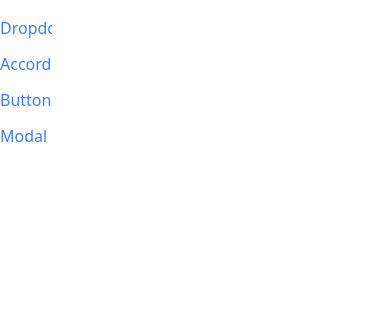
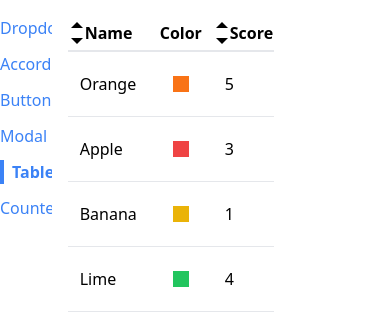
Before and after one commit to svwoodhouse/react-components, a React (Create React App) app: page /table in a window 390 px wide. Shown: the top 326 px of the page. Built offline with nearby package versions, Linux system fonts and the light colour scheme.

Commit message:
Added Table and SortableTable component w hook

```diff
--- a/src/App.js
+++ b/src/App.js
@@ -4,6 +4,8 @@
 import Sidebar from "./components/Sidebar";
 import ButtonPage from "./pages/ButtonPage";
 import ModalPage from "./pages/ModalPage";
+import TablePage from "./pages/TablePage";
+import CounterPage from "./pages/CounterPage";
 
 function App() {
   return (
@@ -22,6 +24,12 @@
         <Route path='/modal'>
           <ModalPage/>
         </Route>
+        <Route path='/table'>
+          <TablePage/>
+        </Route>
+        <Route path='/counter'>
+          <CounterPage initialCount={10}/>
+        </Route>
       </div>
     </div>
   )
--- a/src/components/Sidebar.js
+++ b/src/components/Sidebar.js
@@ -5,7 +5,9 @@
         { label: 'Dropdown', path: '/'},
         { label: 'Accordion', path: '/accordion'},
         { label: 'Buttons', path: '/buttons'},
-        { label: 'Modal', path: '/modal'}
+        { label: 'Modal', path: '/modal'},
+        { label: 'Table', path: '/table'},
+        { label: 'Counter', path: '/counter'}
     ]
 
     const renderedLinks = links.map((link) => {
--- /dev/null
+++ b/src/components/SortableTable.js
@@ -0,0 +1,54 @@
+import { GoTriangleUp, GoTriangleDown } from 'react-icons/go'
+import Table from "./Table";
+import useSort from '../hooks/use-sort';
+
+
+function SortableTable (props) {
+    const { config, data } = props;
+    const {sortedData, sortBy, sortOrder, setSortColumn} = useSort(data, config)
+
+    const updatedConfig = config.map((column) => {
+        if(column.sortValue)
+            return {...column, header: () => (
+            <th className="cursor-pointer hover:bg-gray-100" onClick={()=> setSortColumn(column.label)}>
+                <div className='flex items-center'>
+                    {getIcons(column.label, sortBy, sortOrder)}
+                    {column.label}
+                </div>
+                </th>
+            )}
+
+        else
+            return column
+    })
+
+    return (
+        <Table {...props} data={sortedData} config={updatedConfig}/>
+    )
+}
+
+function getIcons (label, sortBy, sortOrder) {
+    if (label !== sortBy)
+        return <div>
+            <GoTriangleUp/>
+            <GoTriangleDown/>
+        </div>
+
+    if(sortOrder === 'null') {
+        return <div>
+            <GoTriangleUp/>
+            <GoTriangleDown/>
+        </div>
+    } else if (sortOrder === 'asc') {
+        return <div>
+            <GoTriangleUp/>
+        </div>
+    }
+    else if (sortOrder === 'desc') {
+        return <div>
+            <GoTriangleDown/>
+        </div>
+    }
+}
+
+export default SortableTable
--- /dev/null
+++ b/src/components/Table.js
@@ -0,0 +1,39 @@
+import { Fragment } from "react"
+function Table ({ data, config, keyFn }){
+    const renderedRows = data.map((rowData) => {
+        const renderedCells = config.map((column) => {
+            return (
+                <td key={column.label} className="p-3">{column.render(rowData)}</td>
+            )
+        })
+
+        return (
+            <tr className="border-b" key={keyFn(rowData)}>
+                {renderedCells}
+            </tr>
+        )
+    })
+
+    const renderedHeaders = config.map((column) => {
+        if(column.header) {
+            return <Fragment key={column.label}>{column.header()}</Fragment>;
+        }
+        return (
+            <th key={column.label}>{column.label}</th>
+        )
+    })
+    return (
+        <table className="table-auto border-spacing-2">
+            <thead>
+                <tr className="border-b-2">
+                    {renderedHeaders}
+                </tr>
+            </thead>
+            <tbody>
+                {renderedRows}
+            </tbody>
+        </table>
+    )
+}
+
+export default Table
--- /dev/null
+++ b/src/hooks/use-counter.js
@@ -0,0 +1,20 @@
+import { useState, useEffect } from 'react'
+
+function useCounter (initialCount) {
+    const [count, setCount] = useState(initialCount);
+
+    useEffect(() => {
+        console.log(count)
+    }, [count])
+
+    const increment = () => {
+        setCount(count + 1)
+    }
+
+    return {
+        count,
+        increment
+    }
+}
+
+export default useCounter
--- /dev/null
+++ b/src/hooks/use-sort.js
@@ -0,0 +1,52 @@
+import { useState } from 'react'
+
+function useSort(data, config) {
+    const [sortOrder, setSortOrder] = useState(null)
+    const [sortBy, setSortBy] = useState(null)
+
+    const setSortColumn = (label) => {
+        if(sortBy && label !== sortBy){
+            setSortOrder('asc')
+            setSortBy(label)
+            return
+        }
+
+        if(sortOrder === null){
+            setSortOrder('asc')
+            setSortBy(label)
+        }
+        else if (sortOrder === 'asc'){
+            setSortOrder("desc")
+            setSortBy(label)
+        }
+        else if (sortOrder === 'desc'){
+            setSortOrder(null)
+            setSortBy(null)
+        }
+    }
+
+    let sortedData = data;
+    if (sortOrder && sortBy) {
+        const { sortValue } = config.find(column => column.label === sortBy)
+        sortedData = [...data].sort((a,b)=> {
+            const valueA = sortValue(a)
+            const valueB = sortValue(b)
+
+            const reverseOrder = sortOrder === 'asc' ? 1 : -1
+            if (typeof valueA === 'string') {
+                return valueA.localeCompare(valueB) * reverseOrder
+            } else {
+                return (valueA - valueB) * reverseOrder
+            }
+        })
+    }
+
+    return {
+        sortedData,
+        setSortColumn,
+        sortBy,
+        sortOrder
+    }
+}
+
+export default useSort
--- /dev/null
+++ b/src/pages/CounterPage.js
@@ -0,0 +1,15 @@
+import Button from '../components/Button'
+import useCounter from '../hooks/use-counter'
+
+function CounterPage({ initialCount }) {
+    const {count, increment} = useCounter(initialCount)
+
+    return (
+        <div>
+            <h1> Count is {count} </h1>
+            <Button onClick={increment}>Increment</Button>
+        </div>
+    )
+}
+
+export default CounterPage
--- /dev/null
+++ b/src/pages/TablePage.js
@@ -0,0 +1,38 @@
+import SortableTable from '../components/SortableTable'
+
+function TablePage () {
+    const data = [
+        { name: 'Orange', color: "bg-orange-500", score: 5},
+        { name: 'Apple', color: "bg-red-500", score: 3},
+        { name: 'Banana', color: "bg-yellow-500", score: 1},
+        { name: 'Lime', color: "bg-green-500", score: 4},
+    ]
+
+    const config = [
+        {
+            label: 'Name',
+            render: (fruit) => fruit.name,
+            sortValue: (fruit) => fruit.name
+
+        },
+        {
+            label: 'Color',
+            render: (fruit) => <div className={`p-2 m-3 ${fruit.color}`}/>
+        },
+        {
+            label: 'Score',
+            render: (fruit) => fruit.score,
+            sortValue: (fruit) => fruit.score
+        }
+
+    ]
+
+    const keyFn = (fruit) => {
+        return fruit.name
+    }
+    return (
+        <SortableTable data={data} config={config} keyFn={keyFn}/>
+    )
+}
+
+export default TablePage
```
